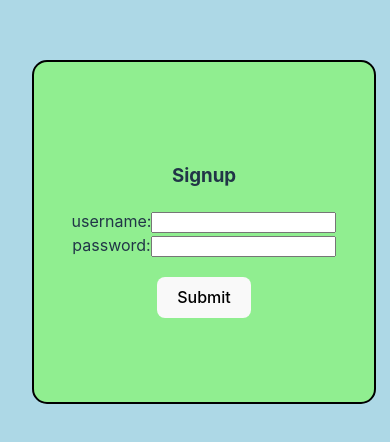
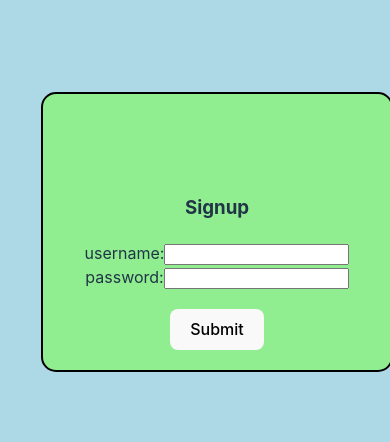
Before and after one commit to lyepez-glitch/Collaborative-Task-Management-App, a React (Vite) app in the folder collab-task-management-app/: page / in a window 390 px wide. Shown: the part 190-632 px from the top of the page. Built offline with nearby package versions, Linux system fonts and the light colour scheme; no server answers.

Commit message:
added responsiveness

```diff
--- a/collab-task-management-app/src/App.css
+++ b/collab-task-management-app/src/App.css
@@ -193,3 +193,90 @@ body {
     flex-wrap: wrap;
     gap: 8px;
 }
+
+.signUpForm,
+.logInForm,
+.editProfileForm,
+.taskForm,
+.projectForm {
+    background-color: lightgreen;
+    border: 2px solid black;
+    border-radius: 15px;
+    padding: 20px;
+    width: 90%;
+    /* Change from fixed width to percentage */
+    max-width: 300px;
+    /* Set max-width for larger screens */
+    height: auto;
+    /* Set height to auto to accommodate content */
+    margin: 0 auto;
+    /* Center forms */
+}
+
+.submitBtn,
+.loginBtn,
+.editProfileBtn,
+.taskBtn {
+    margin-top: 20px;
+}
+
+.user,
+.userEle,
+.userTask,
+.projectEle,
+.editProjectForm {
+    background-color: lightpink;
+    border: 2px solid black;
+    border-radius: 15px;
+    padding: 20px;
+    margin: 20px auto;
+    /* Center user elements */
+    width: 90%;
+    /* Responsive width */
+    max-width: 300px;
+    /* Max width */
+}
+
+.projectsHeader {
+    margin-bottom: 50px;
+}
+
+.kanban {
+    margin-top: 20px;
+}
+
+.usersContainer,
+.projectsContainer {
+    display: flex;
+    flex-wrap: wrap;
+    justify-content: center;
+    /* Center items */
+    gap: 16px;
+    /* Increased gap for better spacing */
+}
+
+@media (max-width: 768px) {
+    #root {
+        padding: 1rem;
+        /* Reduce padding on smaller screens */
+    }
+    .signUpForm,
+    .logInForm,
+    .editProfileForm,
+    .taskForm,
+    .projectForm,
+    .user,
+    .userEle,
+    .userTask,
+    .projectEle,
+    .editProjectForm {
+        width: 100%;
+        /* Full width on mobile */
+        max-width: none;
+        /* Remove max width */
+    }
+    .projectsHeader {
+        margin-bottom: 20px;
+        /* Reduce spacing on mobile */
+    }
+}
```
